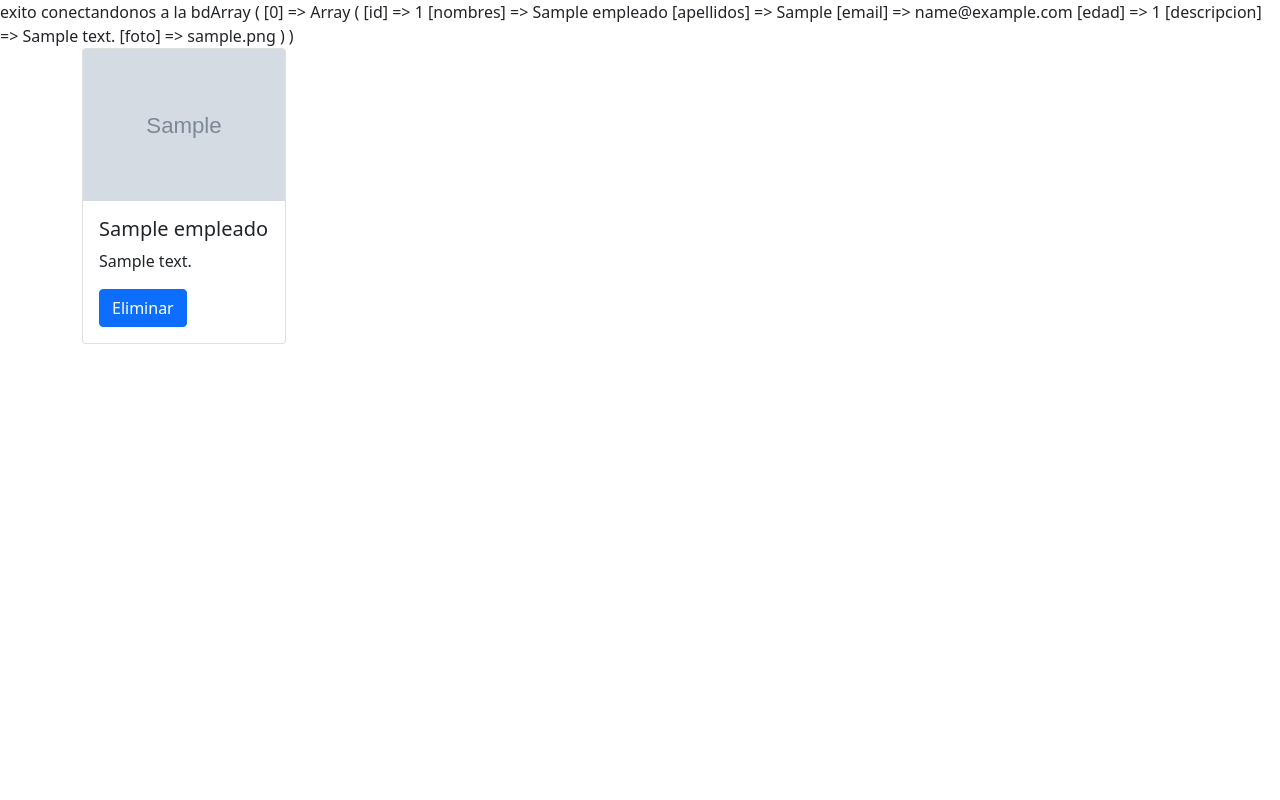
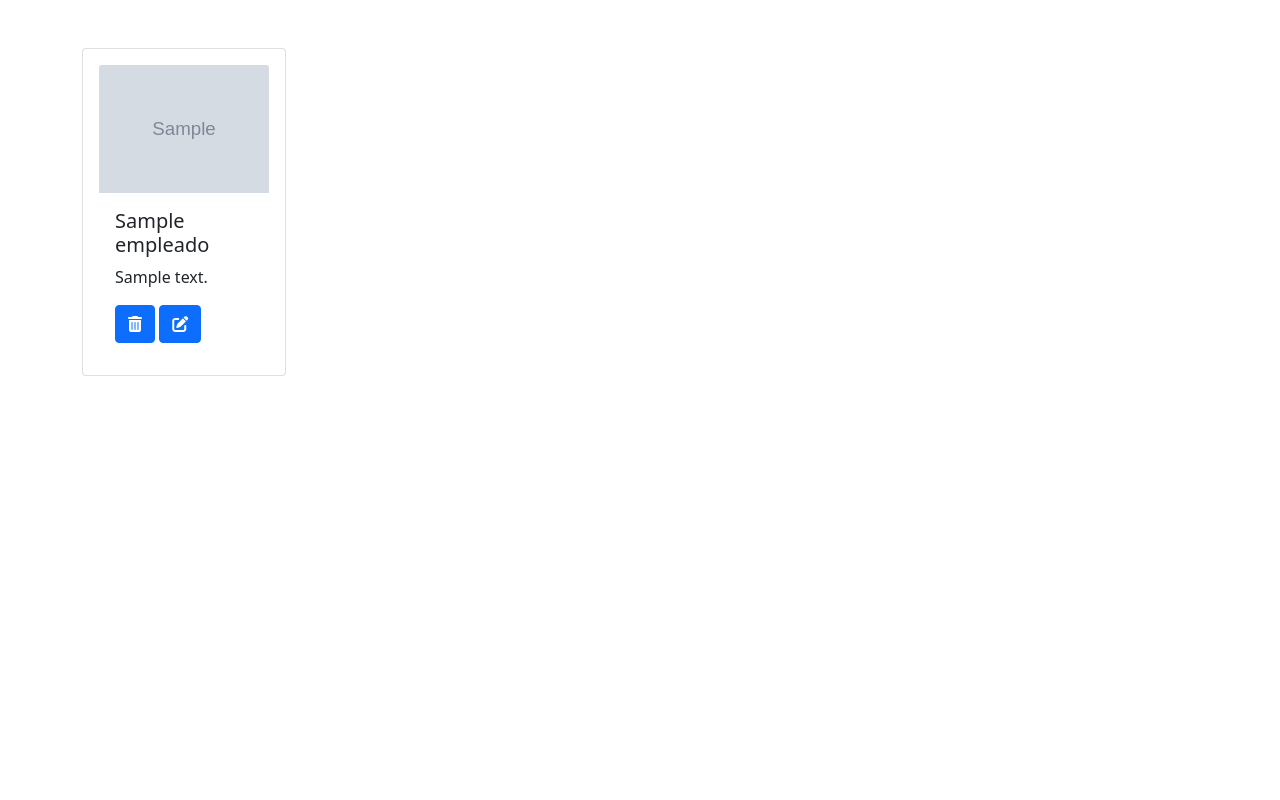
Before and after one commit to jjosegallegocesde/registrousuarios, a PHP site: page /views/listaEmpleado.php in a window 1280 px wide. Run offline with PHP 8.4, Linux system fonts and the light colour scheme; tables that the repository leaves empty hold one stand-in row (values such as "Sample post"); grey boxes marked "Sample" are stand-in pictures; some libraries are stand-ins or nearby versions.

Commit message:
se ajustan vistas de busqueda

```diff
--- a/controllers/controladorListadoEmpleado.php
+++ b/controllers/controladorListadoEmpleado.php
@@ -12,7 +12,7 @@
      $baseDatos=new BaseDatos();
      $empleados=$baseDatos->buscarRegistros($empleado->buscar());
 
-     print_r($empleados);
+     //print_r($empleados);
 
 
 ?>
--- a/models/BaseDatos.php
+++ b/models/BaseDatos.php
@@ -20,7 +20,7 @@
 
                 $datosGeneralesBD=$this->servidorBD.$this->nombreBD;
                 $conexion= new PDO($datosGeneralesBD,$this->usuario,$this->passwordBD);
-                echo("exito conectandonos a la bd");
+                //echo("exito conectandonos a la bd");
                 return $conexion;
 
             }catch(PDOException $error){
--- a/views/listaEmpleado.php
+++ b/views/listaEmpleado.php
@@ -20,17 +20,18 @@
 
     </header>
     <main>
-        <div class="container">
+        <div class="container mt-5">
             <div class="row row-cols-1 row-cols-md-5 g-4">
 
                 <?php foreach($empleados as $empleado):?>
                     <div class="col">
-                        <div class="card">
-                            <img src="<?php echo($empleado["foto"]) ?>" class="card-img-top" alt="foto">
+                        <div class="card h-100 p-3">
+                            <img src="<?php echo($empleado["foto"]) ?>" class="card-img-top h-100" alt="foto">
                             <div class="card-body">
                                 <h5 class="card-title"><?php echo($empleado["nombres"])?></h5>
                                 <p class="card-text"><?php echo($empleado["descripcion"])?></p>
-                                <a href="#" class="btn btn-primary">Eliminar</a>
+                                <a href="#" class="btn btn-primary"><i class="fas fa-trash-alt"></i></a>
+                                 <a href="#" class="btn btn-primary"><i class="fas fa-edit"></i></a>
                             </div>
                         </div>
                     </div>
@@ -41,7 +42,7 @@
     </main>
 
 
-
+<script src="https://kit.fontawesome.com/3675f85246.js" crossorigin="anonymous"></script>
 <script src="https://cdn.jsdelivr.net/npm/bootstrap@5.1.3/dist/js/bootstrap.bundle.min.js" integrity="sha384-ka7Sk0Gln4gmtz2MlQnikT1wXgYsOg+OMhuP+IlRH9sENBO0LRn5q+8nbTov4+1p" crossorigin="anonymous"></script>
 </body>
 </html>
```
